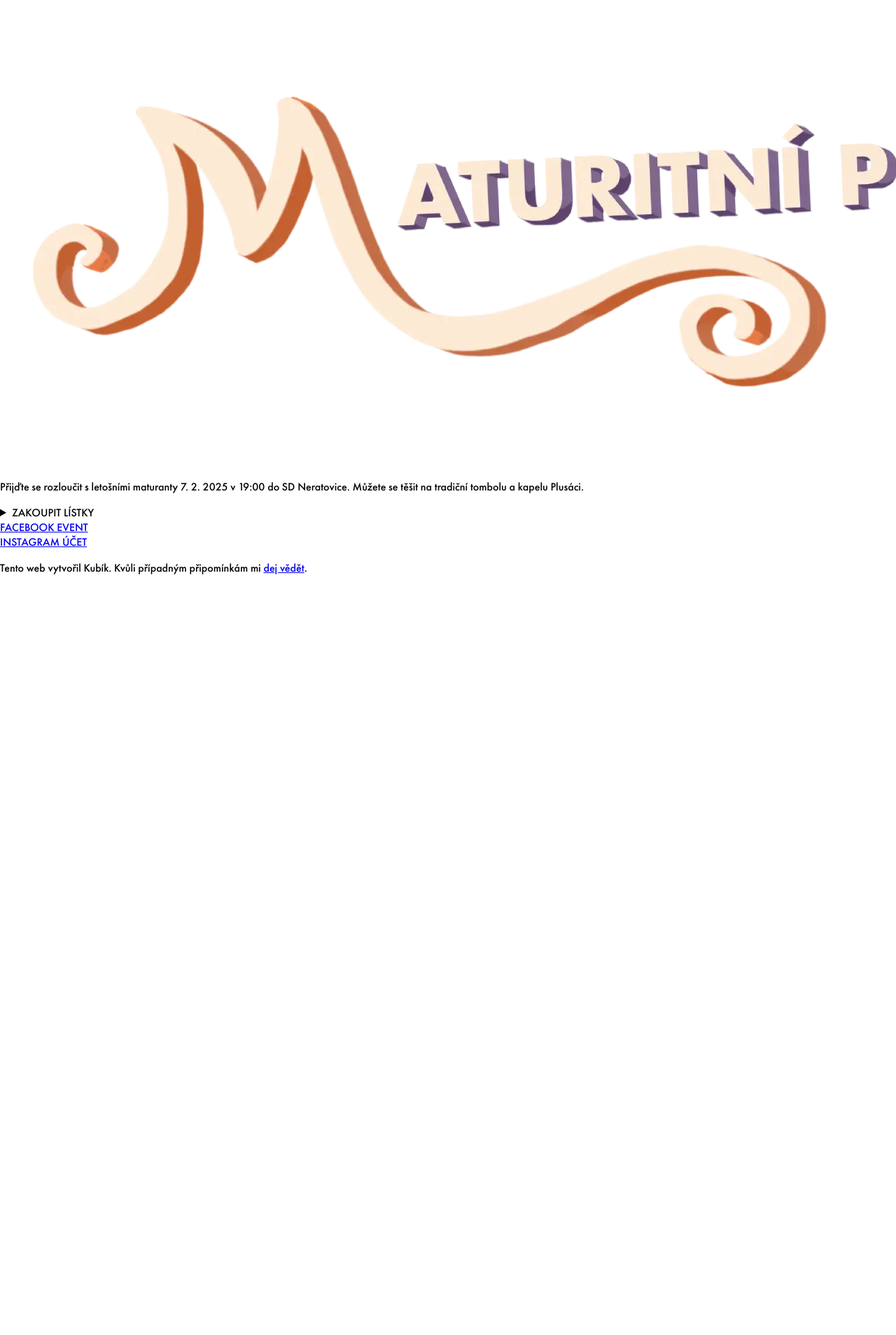
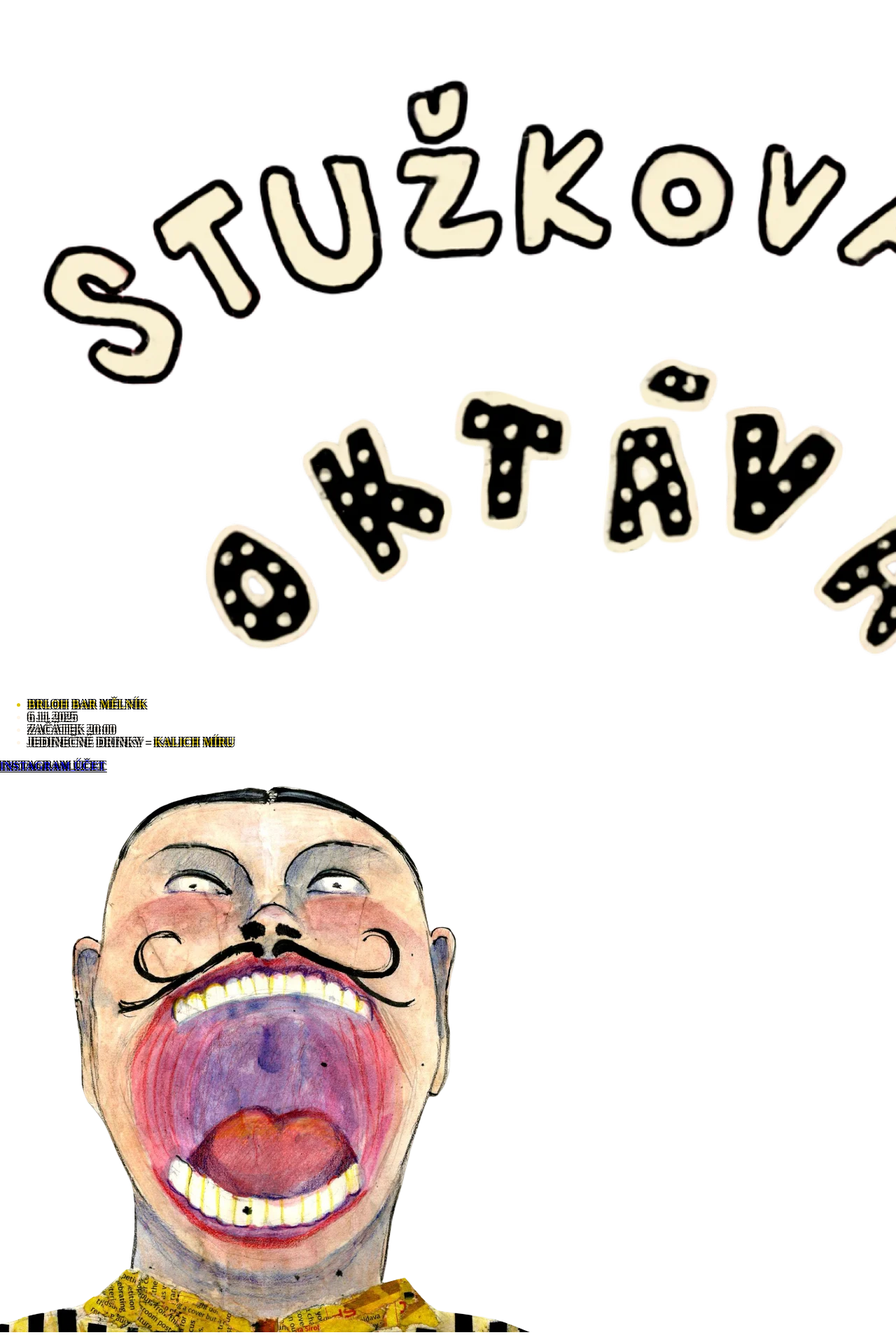
Before and after one commit to chamik/maturakoktava, a Jekyll site: the page built from src/index.html, in a window 1280 px wide. Shown: the whole page at 70% size. Built offline with Jekyll 4.4.1, drawn with Linux system fonts in a browser that asks for light colours; some web fonts are replaced; before the commit the page ends 900 px from its top, so only the background shows below that.

Commit message:
content change

```diff
--- a/_config.yml
+++ b/_config.yml
@@ -1,8 +1,8 @@
 # This is the basic info about your site. Definitely change this.
-title: Maturák Oktáva GJP-ME
-tagline: Maturák Oktávy je tady!
-description: Stránky maturitního plesu Oktávy Gymnázia Jana Palacha Mělník 2024.
-author: Radeksoft
+title: Stužkovák Oktáva GJP-ME
+tagline: Stužkovák Oktávy je tady!
+description: Stránky stužkováku a maturitního plesu Oktávy Gymnázia Jana Palacha Mělník 2026.
+author: Tqqk
 
 url: "https://maturakoktava.cz" # the base hostname & protocol for your site, e.g. https://example.com
 
--- a/src/_includes/head.html
+++ b/src/_includes/head.html
@@ -9,10 +9,8 @@
 <meta itemprop="description" name="description"
     content="{% if page.description %}{{ page.description | truncate: 160 }}{% else %}{{ site.description | truncate: 160  }}{% endif %}" />
 
-<script defer data-domain="maturakoktava.cz" src="https://plausible.chamik.eu/js/script.outbound-links.js"></script>
-
 <link rel="preconnect" href="https://fonts.googleapis.com">
 <link rel="preconnect" href="https://fonts.gstatic.com" crossorigin>
-<link href="https://fonts.googleapis.com/css2?family=DM+Serif+Display&family=Space+Grotesk:wght@300..700&display=swap" rel="stylesheet">
+<link href="https://fonts.googleapis.com/css2?family=Road+Rage&display=swap" rel="stylesheet">
 
 {% seo title=false %}
--- a/src/_layouts/default.html
+++ b/src/_layouts/default.html
@@ -5,9 +5,9 @@
     {% include head.html %}
 </head>
 
-<body class="antialiased text-[#E1D7DC] min-h-screen bg-[#713374] flex flex-col overflow-x-hidden">
+<body class="antialiased text-[#E1D7DC] min-h-screen flex flex-col overflow-x-hidden">
     <!-- Background Image -->
-    <div class="absolute top-0 w-full h-full bg-[url('/assets/purple_blend.webp')] bg-cover bg-repeat-y bg-center">
+    <div class="absolute top-0 w-full h-full bg-[url('/assets/bg.webp')] bg-cover bg-repeat-y bg-center brightness-[65%]">
     </div>
 
     <!-- Main Content -->
@@ -15,8 +15,10 @@
         {{ content }}
     </main>
 
+    <img class="absolute bottom-0 left-1/2 -translate-x-1/2 h-[16rem] brightness-[90%]" src="/assets/person.webp" alt="Osoba">
+
     <footer class="mt-auto p-2 pb-4 text-xs md:text-sm mx-auto z-10">
-        <p>Tento web vytvořil Kubík. Kvůli případným připomínkám mi <a href="https://chamik.eu/contact.cs/" class="emph">dej vědět</a>.</p>
+        <!-- <p>Tento web vytvořil Adam a Kubík. Kvůli případným připomínkám nám <a href="https://github.com/chamik/maturakoktava/issues" class="emph">dej vědět</a>.</p> -->
     </footer>
 </body>
 
--- a/src/index.html
+++ b/src/index.html
@@ -2,40 +2,23 @@
 layout: default
 ---
 
-<div class="flex flex-col p-5 md:p-10 w-full">
-    <img src="/assets/heading.webp" class="mx-auto w-64 md:w-full md:max-w-4xl" alt="Maturák oktáva logo">
+<div class="flex flex-col p-2 md:p-10 w-full mt-14 md:mt-0">
+    <img src="/assets/heading.webp" class="mx-auto md:w-full md:max-w-3xl " alt="Stužkovák oktáva logo">
 
-    <div class="mt-8 mx-auto text-sm md:text-2xl max-w-5xl">
-        <section class="text-md md:text-3xl">
-            <p>Přijďte se rozloučit s letošními maturanty <span class="emph">7. 2. 2025</span> v <span class="emph">19:00</span> do <span class="emph">SD Neratovice</span>. Můžete se těšit na tradiční tombolu a kapelu <span class="emph">Plusáci</span>.</p>
+    <div class="mt-8 mx-auto md:p-0 max-w-xl page-font md:max-w-4xl md:w-[40rem]">
+        <section class="text-4xl md:text-5xl mt-8 md:mt-6 leading-[2.6rem] md:leading-[3.5rem]">
+            <ul>
+                <li class="emph">Brloh Bar Mělník</li>
+                <li>6.11.2025</li>
+                <li>Začátek 20:00</li>
+                <li>Jedinečné drinky - <span class="emph">Kalich Míru</span></li>
+            </ul>
         </section>
 
-        <!-- ukradni z https://github.com/chamik/maturakoktava/commit/bae38117c41f7bbde4676b87a94b8229c6a6f12c#diff-ce434ef5cc161194b450135a3586eb89357fc270e8aaa8e336db5a04e8d52fbeR16 -->
-        <details class="px-3 my-2 py-2 flex md:mt-10">
-            <summary class="underline underline-offset-8 font-bold cursor-pointer">
-                ZAKOUPIT LÍSTKY
-            </summary>
+        <div class="flex flex-row gap-0 md:gap-6 mt-4 ">
 
-            <p class="mt-4">Vstupenky můžete zakoupit každý den během velké přestávky <span class="emph">u sborovny</span>.
-
-            <div class="flex flex-col my-6 w-72 mx-auto md:mx-0">
-                <div class="flex flex-row justify-between">
-                    <p>stání</p>
-                    <p class="emph">300,-</p>
-                </div>
-                <div class="flex flex-row justify-between">
-                    <p>sezení</p>
-                    <p class="emph">350,-</p>
-                </div>
-            </div>
-        </details>
-
-        <div class="flex flex-col md:flex-row gap-0 md:gap-6 mt-8">
-            <div class="flex md:flex-row justify-center mt-8 gap-6">
-                <a href="https://www.facebook.com/events/s/maturitni-ples-oktavy/474059421984295/" class="bg-blue-800 text-white py-2 md:py-3 px-4 font-bold">FACEBOOK EVENT</a>
-            </div>
-            <div class="flex md:flex-row justify-center mt-8 gap-6">
-                <a href="https://www.instagram.com/maturitniples_oktava_gjp" class="from-[#f9ce34] via-[#ee2a7b] to-[#6228d7] bg-gradient-to-bl text-white py-2 md:py-3 px-4 font-bold">INSTAGRAM ÚČET</a>
+            <div class="flex md:flex-row justify-center gap-6">
+                <a href="https://www.instagram.com/oktava_2026_gjp" class="from-[#f9ce34] via-[#ee2a7b] to-[#6228d7] bg-gradient-to-bl text-white tracking-wider py-2 md:py-3 px-4 md:font-bold text-3xl">INSTAGRAM ÚČET</a>
             </div>
         </div>
     </div>
--- a/src/styles/main.css
+++ b/src/styles/main.css
@@ -3,24 +3,9 @@
 @tailwind utilities;
 
 /* https://en.bestfonts.pro/font/futura-pt */
-@font-face {
-    font-family: "Futura";
-    src: url("/assets/fonts/FuturaPT-Medium.woff2") format("woff2"),
-         url("/assets/fonts/FuturaPT-Medium.woff") format("woff");
-    font-weight: 400;
-    font-style: normal;
-}
-
-@font-face {
-    font-family: "Futura";
-    src: url("/assets/fonts/FuturaPT-Bold.woff2") format("woff2"),
-         url("/assets/fonts/FuturaPT-Bold.woff") format("woff");
-    font-weight: 700;
-    font-style: bold;
-}
 
 body {
-    font-family: 'Futura';
+    font-family: 'Road Rage';
 }
 
 html, body {
@@ -31,7 +16,25 @@ html, body {
     width: 100%;
 }
 
+.page-font {
+      color: #fef5e7;
+      text-transform: uppercase;
+      letter-spacing: 0.05em;
+      text-shadow:
+        2px 2px 0 #000,
+        -2px 2px 0 #000,
+        2px -2px 0 #000,
+        -2px -2px 0 #000;
+      display: inline-block;
+}
 
 .emph {
-    @apply font-bold text-[#E9A122]
+    /* @apply font-bold text-[#E9A122] */
+    color: #ddc300;
+      text-shadow:
+        2px 2px 0 #000,
+        -2px 2px 0 #000,
+        2px -2px 0 #000,
+        -2px -2px 0 #000
+
 }
--- a/tailwind.config.js
+++ b/tailwind.config.js
@@ -14,6 +14,7 @@ module.exports = {
             fontFamily: {
                 'sans': ['Comic Sans MS', 'sans-serif'],
                 'mono': ['Roboto\ Mono', 'monospace'],
+                'roadrage': ['Road Rage', 'monospace'],
             },
         },
     },
```
Also changed, not shown: src/assets/favicon.ico, src/assets/fonts/FuturaPT-Bold.woff (deleted), src/assets/fonts/FuturaPT-Bold.woff2 (deleted), src/assets/fonts/FuturaPT-Medium.woff (deleted), src/assets/fonts/FuturaPT-Medium.woff2 (deleted), src/assets/heading.webp, src/assets/person.webp (added), src/assets/pills-cropped.png (deleted), src/assets/purple_blend.webp (deleted), src/assets/purple_blend_compressed.webp (deleted).
